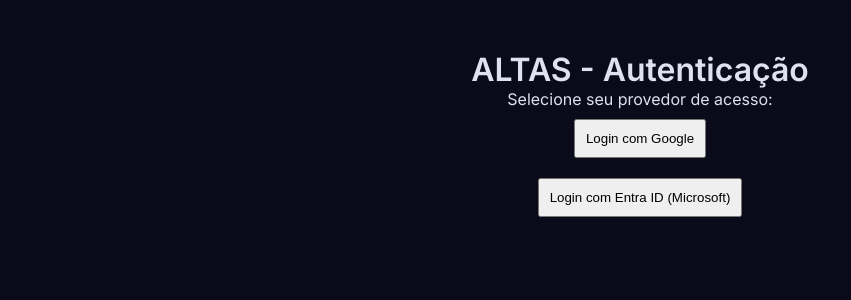
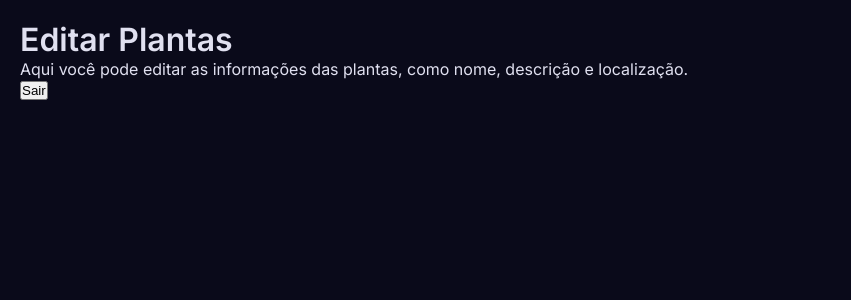
Before and after one commit to Jopako/Altas, a React (Vite) app in the folder frontend/: page /edit-plantas in a window 1280 px wide. Before the commit this address led to /login. Shown: the top 300 px of the page, without its empty margins (0-851 px from the left). Built offline with nearby package versions, Linux system fonts and the light colour scheme.

Commit message:
page EditPlantas adicionada

```diff
--- a/frontend/src/App.jsx
+++ b/frontend/src/App.jsx
@@ -2,6 +2,7 @@
 import Login from './pages/Login';
 import Callback from './pages/Callback';
 import PlantasPage from './pages/PlantasPage.jsx';
+import EditPlantas from './pages/EditPlantas.jsx';
 
 function App() {
   return (
@@ -11,6 +12,7 @@
         <Route path="/callback" element={<Callback />} />
         <Route path="/plantas" element={<PlantasPage />} />
         <Route path="*" element={<Navigate to="/login" />} />
+        <Route path="/edit-plantas" element={<EditPlantas />} />
       </Routes>
     </BrowserRouter>
   );
--- a/frontend/src/pages/Callback.jsx
+++ b/frontend/src/pages/Callback.jsx
@@ -11,7 +11,7 @@
 
     if (token) {
       localStorage.setItem('jwt_token', token);
-      navigate('/plantas');
+      navigate('/edit-plantas');
     } else {
       navigate('/login');
     }
--- a/frontend/src/pages/Dashboard.jsx
+++ b/frontend/src/pages/Dashboard.jsx
@@ -9,13 +9,14 @@
   useEffect(() => {
     const token = localStorage.getItem('jwt_token');
     if (!token) {
-      navigate('/login');
+      navigate('/');
       return;
     }
 
     try {
       const decodedUser = jwtDecode(token);
       setUser(decodedUser);
+    // eslint-disable-next-line no-unused-vars
     } catch (error) {
       localStorage.removeItem('jwt_token');
       navigate('/login');
--- /dev/null
+++ b/frontend/src/pages/EditPlantas.jsx
@@ -0,0 +1,14 @@
+export default function EditPlantas() {
+    function handleLogout() {
+        localStorage.removeItem('jwt_token');
+        window.location.href = '/login';
+    }
+
+  return (
+    <div style={{ padding: '20px' }}>
+      <h1>Editar Plantas</h1>
+      <p>Aqui você pode editar as informações das plantas, como nome, descrição e localização.</p>
+      <button onClick={handleLogout}>Sair</button>
+    </div>
+  );
+}
```
